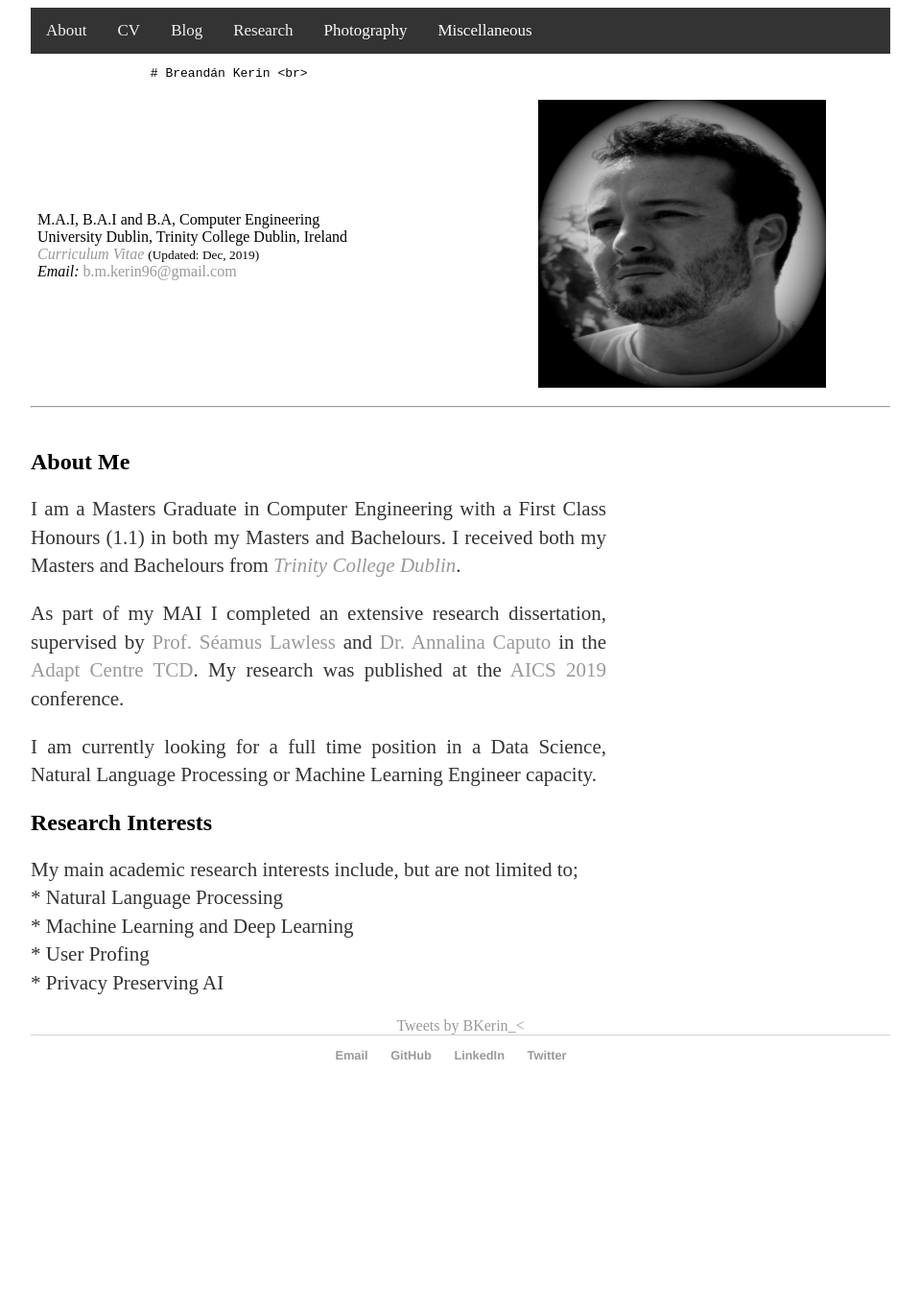
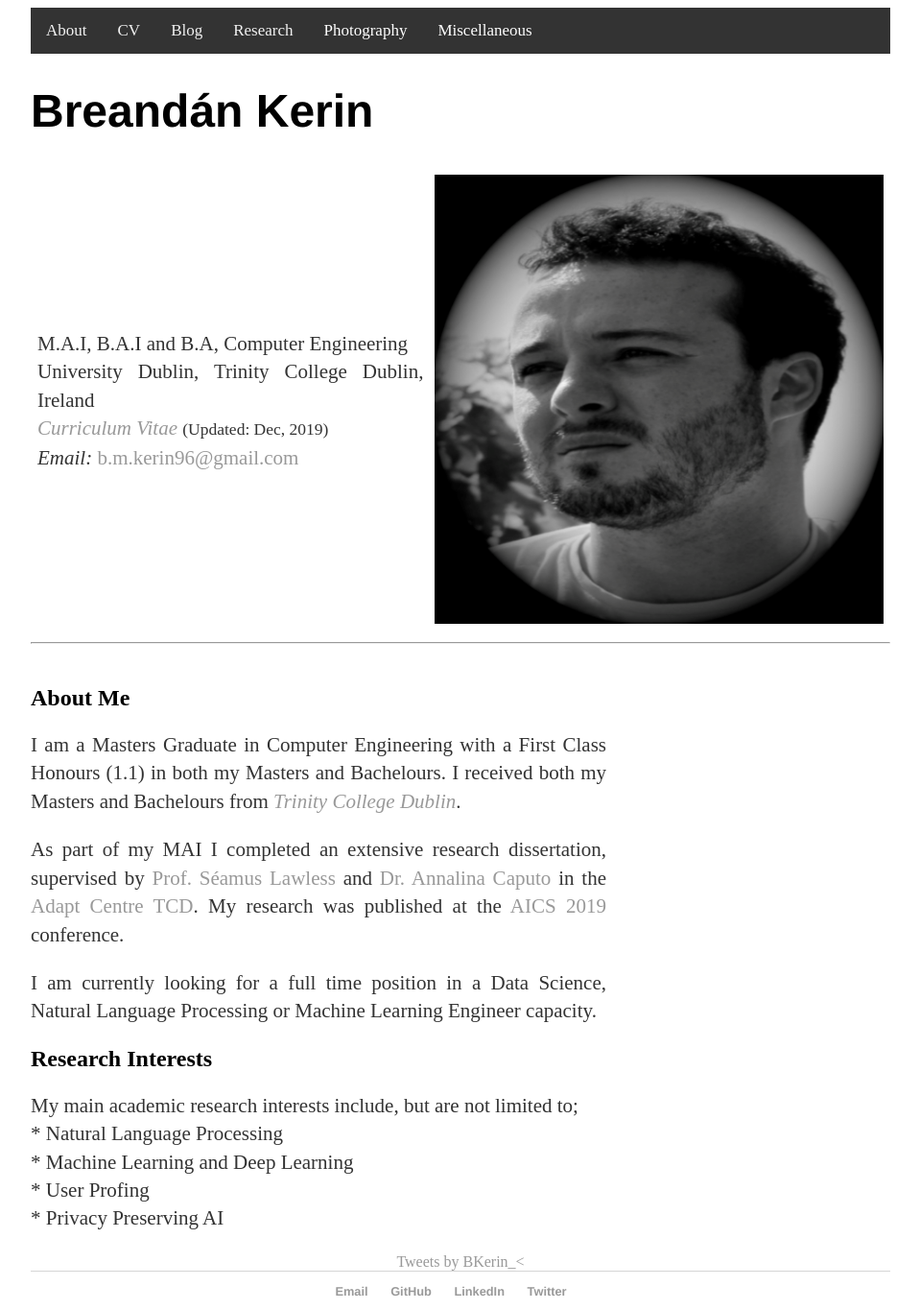
Before and after one commit to kerinb/kerinb.github.io, a Jekyll site: the page built from index.md, in a window 1280 px wide. Shown: the whole page at 96% size, without its empty margins (160-1119 px from the left). Built offline with Jekyll 4.4.1, drawn with Linux system fonts in a browser that asks for light colours; comment, search, counter and statistics services are not loaded; before the commit the page ends 1120 px from its top, so only the background shows below that.

Commit message:
trying to force text image alignment with html tables

```diff
--- a/index.md
+++ b/index.md
@@ -16,20 +16,24 @@ title: Breandán Kerin's Website
 		float:right;
 	}
 </style>
-			# Breandán Kerin <br>
+
+# Breandán Kerin
 
 <table width="100%" border="0" cellpadding="5">
 	<tr>
 		<td align="left" valign="center">
-			M.A.I, B.A.I and B.A, Computer Engineering <br>
-			University Dublin, Trinity College Dublin, Ireland <br>
+			<p align="justify" style="max-width:600px">
 
-			<a href="/files/Breandan_CV.pdf" target="_blank"><em>Curriculum Vitae</em></a> <small> (Updated: Dec, 2019) </small> <br>
-			<em>Email: </em><a href="mailto:b.m.kerin96@gmail.com">b.m.kerin96@gmail.com</a>
-			<br />
+				M.A.I, B.A.I and B.A, Computer Engineering <br>
+				University Dublin, Trinity College Dublin, Ireland <br>
+
+				<a href="/files/Breandan_CV.pdf" target="_blank"><em>Curriculum Vitae</em></a> <small> (Updated: Dec, 2019) </small> <br>
+				<em>Email: </em><a href="mailto:b.m.kerin96@gmail.com">b.m.kerin96@gmail.com</a>
+				<br />
+			</p>
 		</td>
 		<td align="center" valign="center">
-			<img class="myImg" src="/images/me_in_lavaux_grey_vignette_small_square.png" alt="My profile" style="width:100%;max-width:300px">
+			<img class="myImg" src="/images/me_in_lavaux_grey_vignette_small_square.png" alt="My profile" style="width:100%;">
 			<br />
 		</td>
 	</tr>
```
